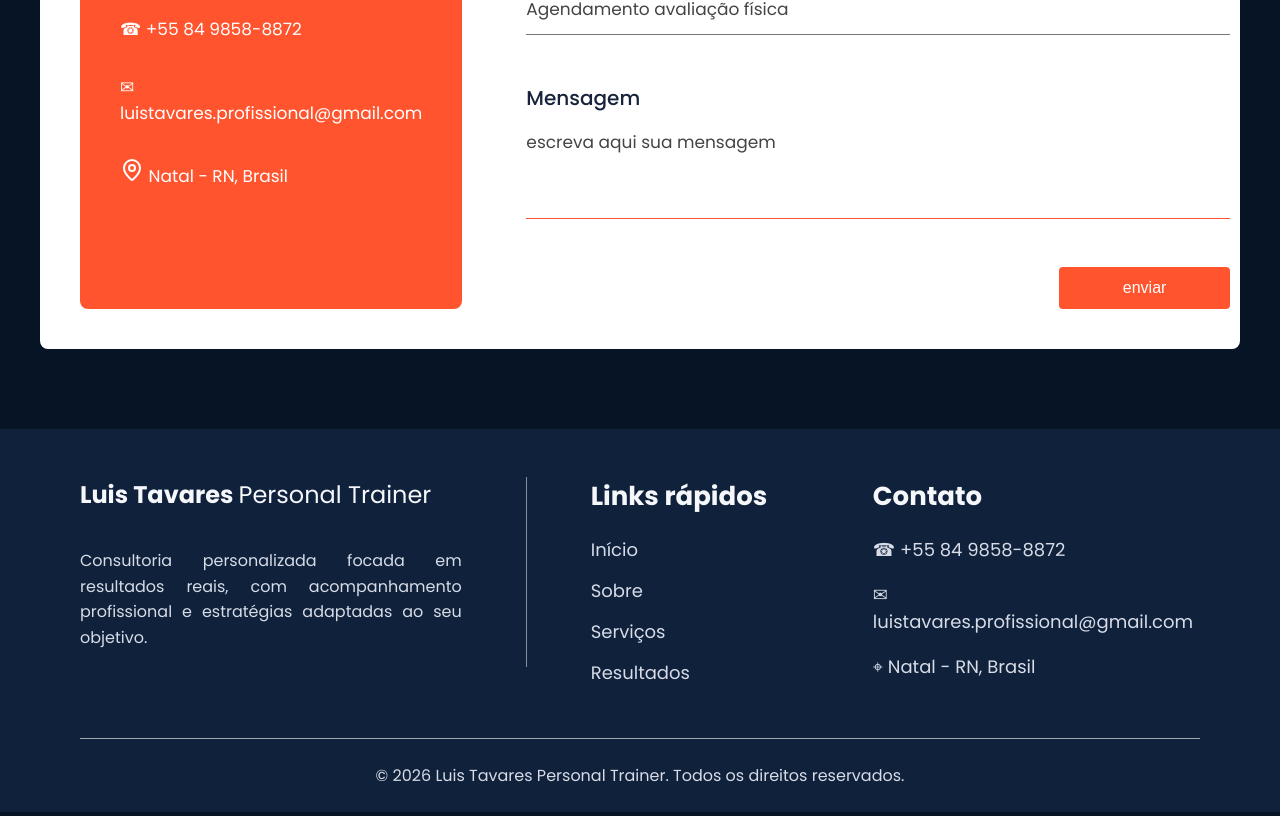
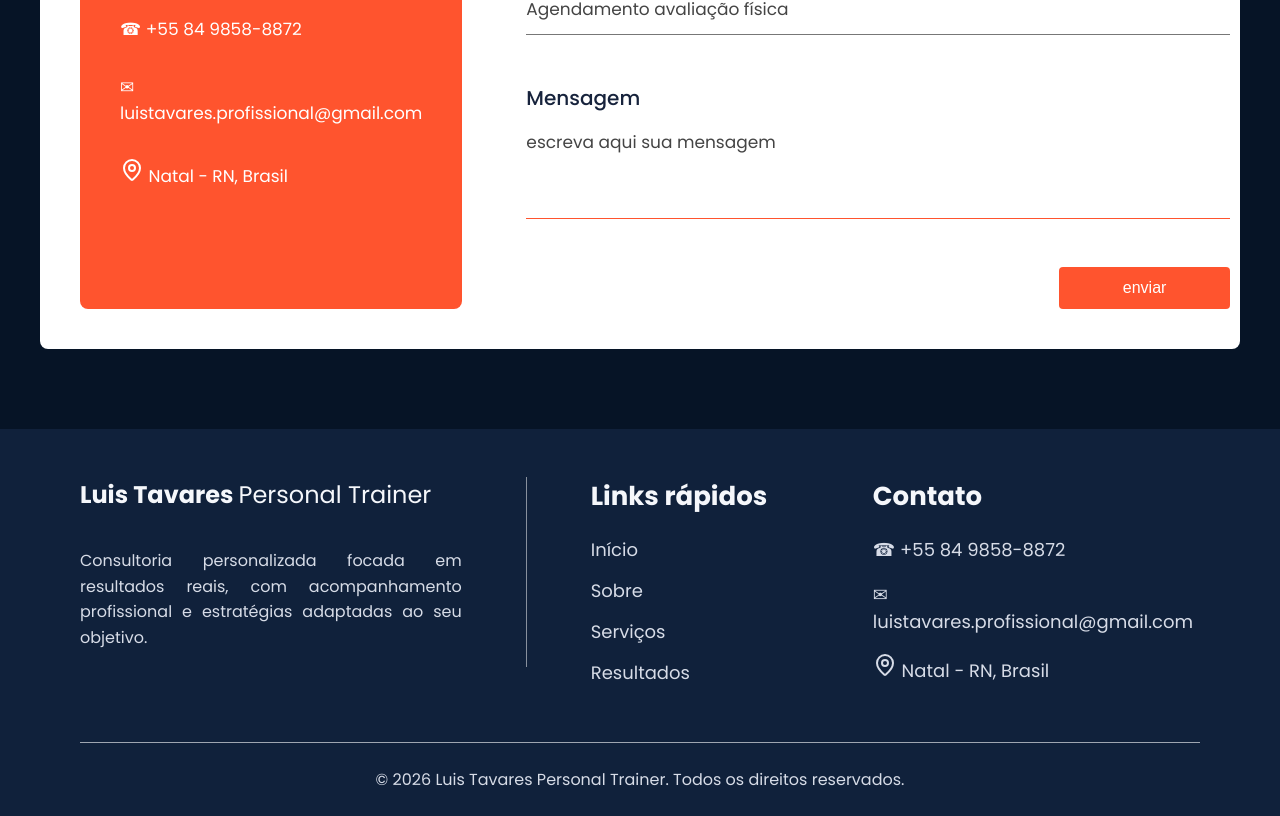
Before and after one commit to IanzZm/Projeto-Acad, a React (Vite) app: page / in a window 1280 px wide. Shown: the part 2775-3591 px from the top of the page. Built offline with nearby package versions, Linux system fonts and the light colour scheme.

Commit message:
fix: bug no icon do mapa

```diff
--- a/src/components/Footer/index.jsx
+++ b/src/components/Footer/index.jsx
@@ -33,7 +33,7 @@ export function Footer() {
 
           <p>☎ +55 84 9858-8872</p>
           <p>✉ luistavares.profissional@gmail.com</p>
-          <p>⌖ Natal - RN, Brasil</p>
+          <p><svg xmlns="http://www.w3.org/2000/svg" width="24" height="24" viewBox="0 0 24 24" fill="none" stroke="currentColor" stroke-width="2" stroke-linecap="round" stroke-linejoin="round" class="lucide lucide-map-pin-icon lucide-map-pin"><path d="M20 10c0 4.993-5.539 10.193-7.399 11.799a1 1 0 0 1-1.202 0C9.539 20.193 4 14.993 4 10a8 8 0 0 1 16 0"/><circle cx="12" cy="10" r="3"/></svg> Natal - RN, Brasil</p>
         </div>
       </div>
 
```
